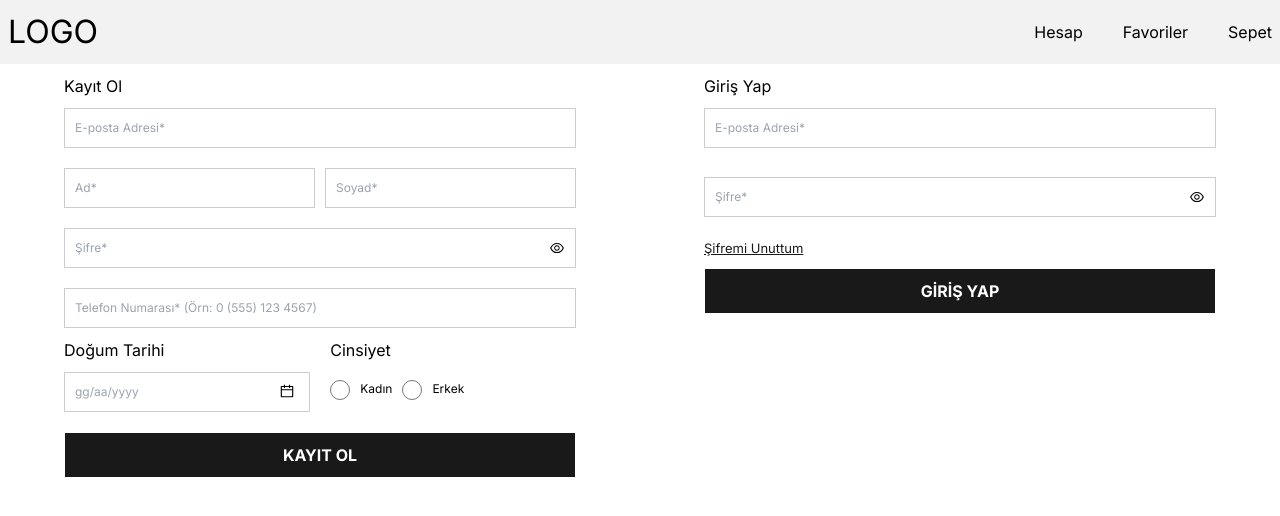
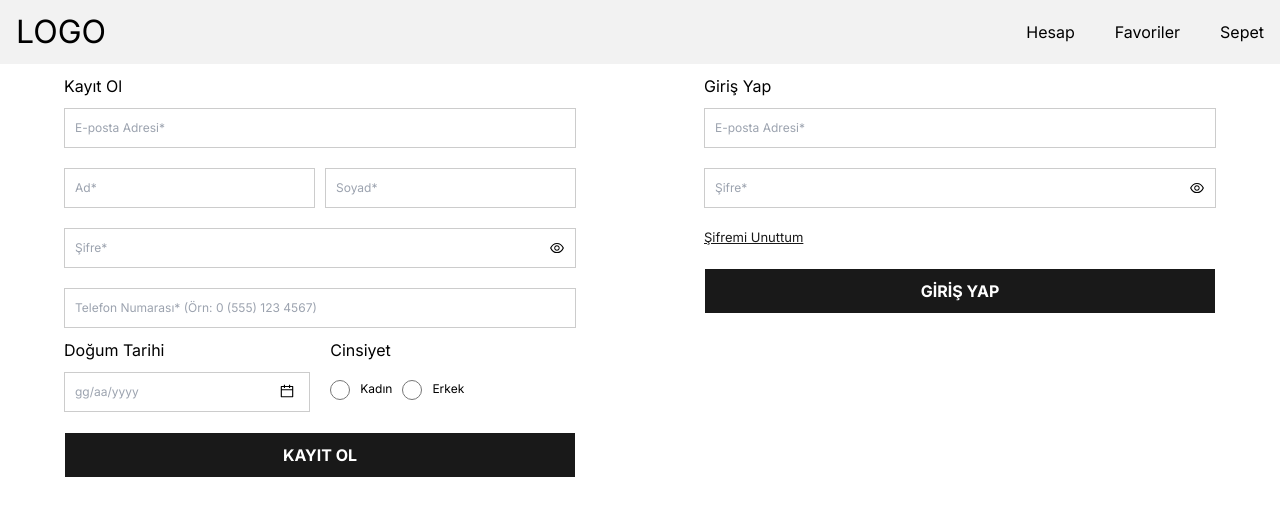
Before and after one commit to mrvozturk/DigitalEmporium, a Next.js app: page /auth in a window 1280 px wide. Shown: the top 516 px of the page. Built offline with nearby package versions, Linux system fonts and the light colour scheme.

Commit message:
The icons in the sidebar and header were connected to the auth page and css edits were made.

```diff
--- a/src/app/auth/login/login.module.css
+++ b/src/app/auth/login/login.module.css
@@ -15,7 +15,7 @@
   width: 100%;
   padding: 10px;
   margin-top: 10px;
-  margin-bottom: 18.5px;
+  margin-bottom: 10px;
   border: 1px solid rgba(0, 0, 0, 0.2);
   outline: none;
   font-size: 12px;
@@ -39,7 +39,7 @@
   display: flex;
   align-items: center;
   justify-content: space-between;
-  margin-bottom: 12px;
+  margin-bottom: 10px;
   margin-top: 10px;
   border: 1px solid rgba(0, 0, 0, 0.2);
   padding: 10px;
@@ -74,10 +74,10 @@
   color: rgba(0, 0, 0, 0.9);
   cursor: pointer;
   font-size: 13px;
-  margin-bottom: 10px;
+  margin-bottom: 20px;
   margin-top: 10px;
   text-decoration: underline;
-  width: 38%;
+  width: 40%;
 }
 .error {
   color: red;
@@ -91,7 +91,7 @@
     width: 100%;
   }
   .forgotPassword {
-    width: 20%;
+    width: 40%;
     font-size: 12px;
   }
 }
--- a/src/app/auth/register/register.module.css
+++ b/src/app/auth/register/register.module.css
@@ -8,23 +8,6 @@
 }
 .formContainer h2 {
   margin-top: 10px;
-}
-/* phone size */
-
-@media (max-width: 768px) {
-  .formContainer {
-    width: 100%;
-  }
-
-  .dateGenderContainer {
-    flex-direction: column;
-    gap: 10px;
-  }
-
-  .dateGenderContainer .dateContainer,
-  .dateGenderContainer .genderContainer {
-    width: 100%;
-  }
 }
 
 .formContainer input[type='email'],
@@ -190,3 +173,28 @@
 .calendarIcon {
   font-size: 16px;
 }
+
+/* phone size */
+
+@media (max-width: 768px) {
+  .formContainer {
+    width: 100%;
+  }
+
+  .dateGenderContainer {
+    flex-direction: column;
+    gap: 10px;
+  }
+
+  .dateGenderContainer .dateContainer,
+  .dateGenderContainer .genderContainer {
+    width: 100%;
+  }
+  .genderContainer {
+    margin-bottom: 10px;
+  }
+  .genderContainer .error {
+    margin-top: 10px;
+    margin-bottom: 0;
+  }
+}
--- a/src/components/header/index.module.css
+++ b/src/components/header/index.module.css
@@ -3,7 +3,7 @@
   justify-content: space-between;
   align-items: center;
   background-color: #f2f2f2;
-  padding: 0.5rem;
+  padding: 0.5rem 1rem;
 }
 
 .navbarLinks ul {
@@ -37,7 +37,7 @@
   color: var(--text-color);
 }
 
-.navbarLinks .icon {
+.navbarLinks .iconContainer {
   display: none;
 }
 .sidebarToggle {
@@ -48,16 +48,18 @@
   .navbar {
     padding: 0.5rem;
   }
-  .navbarLinks a {
+  .navbarLinks .linkText {
     display: none;
+  }
+
+  .navbarLinks .iconContainer {
+    display: block;
+    font-size: 1.3rem;
   }
   .navbarLinks ul {
     gap: 15px;
   }
-  .navbarLinks .icon {
-    display: block;
-    font-size: 1.3rem;
-  }
+
   .sidebarToggle {
     font-size: 1.7rem;
     display: block;
--- a/src/components/header/index.tsx
+++ b/src/components/header/index.tsx
@@ -43,22 +43,35 @@ const Header = () => {
             <AiOutlineMenu />
           </button>
           <div className={styles.logo}>
-            <a href='/'>LOGO</a>
+            <Link href='/'>LOGO</Link>
           </div>
         </div>
         <div className={styles.navbarLinks}>
           <ul>
             <li className={styles.navLink}>
-              <Link href='/auth'>Hesap</Link>
-              <AiOutlineUser className={styles.icon} />
+              <Link href='/auth'>
+                <span className={styles.linkText}>Hesap</span>
+                <span className={styles.iconContainer}>
+                  <AiOutlineUser className={styles.icon} />
+                </span>
+              </Link>
+            </li>
+
+            <li className={styles.navLink}>
+              <Link href='/favorites'>
+                <span className={styles.linkText}>Favoriler</span>
+                <span className={styles.iconContainer}>
+                  <AiOutlineHeart className={styles.icon} />
+                </span>
+              </Link>
             </li>
             <li className={styles.navLink}>
-              <Link href='/favorites'>Favoriler</Link>
-              <AiOutlineHeart className={styles.icon} />
-            </li>
-            <li className={styles.navLink}>
-              <Link href='/basket'>Sepet</Link>
-              <AiOutlineShoppingCart className={styles.icon} />
+              <Link href='/basket'>
+                <span className={styles.linkText}>Sepet</span>
+                <span className={styles.iconContainer}>
+                  <AiOutlineShoppingCart className={styles.icon} />
+                </span>
+              </Link>
             </li>
           </ul>
         </div>
--- a/src/components/header/sideBar.module.css
+++ b/src/components/header/sideBar.module.css
@@ -33,6 +33,7 @@
   display: flex;
   gap: 10px;
   font-size: 1.2em;
+  padding: 0.7rem 0.2rem;
 }
 .categoryLinks {
   flex-direction: column;
@@ -71,6 +72,7 @@
 
   .icons {
     font-size: 2em;
+    padding: 0.3rem 0;
   }
 }
 
--- a/src/components/header/sideBar.tsx
+++ b/src/components/header/sideBar.tsx
@@ -2,6 +2,7 @@
 import React from 'react';
 import sideBarStyles from './sideBar.module.css';
 import { AiOutlineUser, AiOutlineHeart, AiOutlineClose } from 'react-icons/ai';
+import Link from 'next/link';
 
 interface SideBarProps {
   onCloseSidebar: () => void;
@@ -16,15 +17,15 @@ const SideBar: React.FC<SideBarProps> = ({ onCloseSidebar }) => {
             LOGO
           </a>
           <div className={sideBarStyles.icons}>
-            <button>
+            <Link href='/auth'>
               <AiOutlineUser />
-            </button>
-            <button>
+            </Link>
+            <Link href='/favorites'>
               <AiOutlineHeart />
-            </button>
-            <button onClick={onCloseSidebar}>
+            </Link>
+            <Link href='/cart' onClick={onCloseSidebar}>
               <AiOutlineClose />
-            </button>
+            </Link>
           </div>
         </div>
         <div className={sideBarStyles.categoryLinks}>
```
